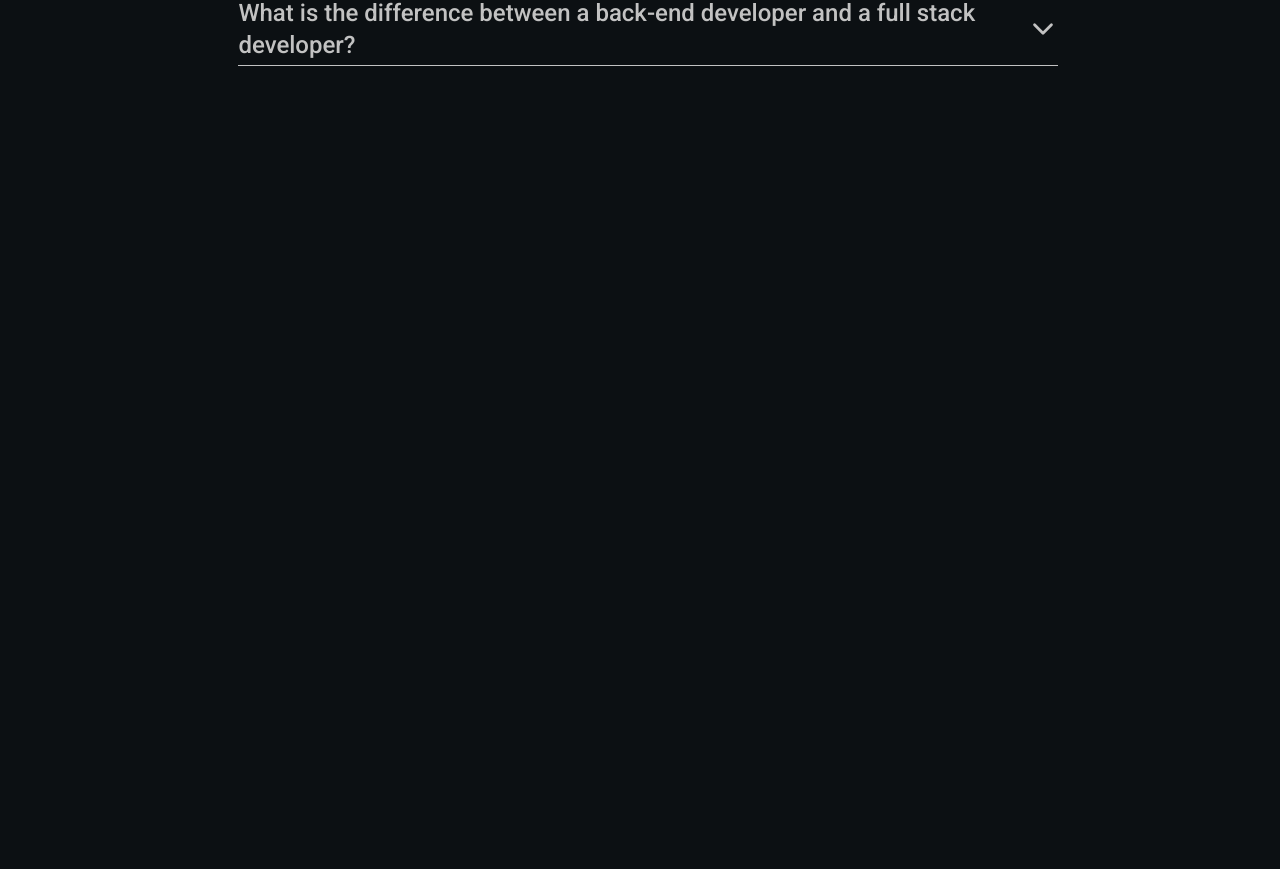
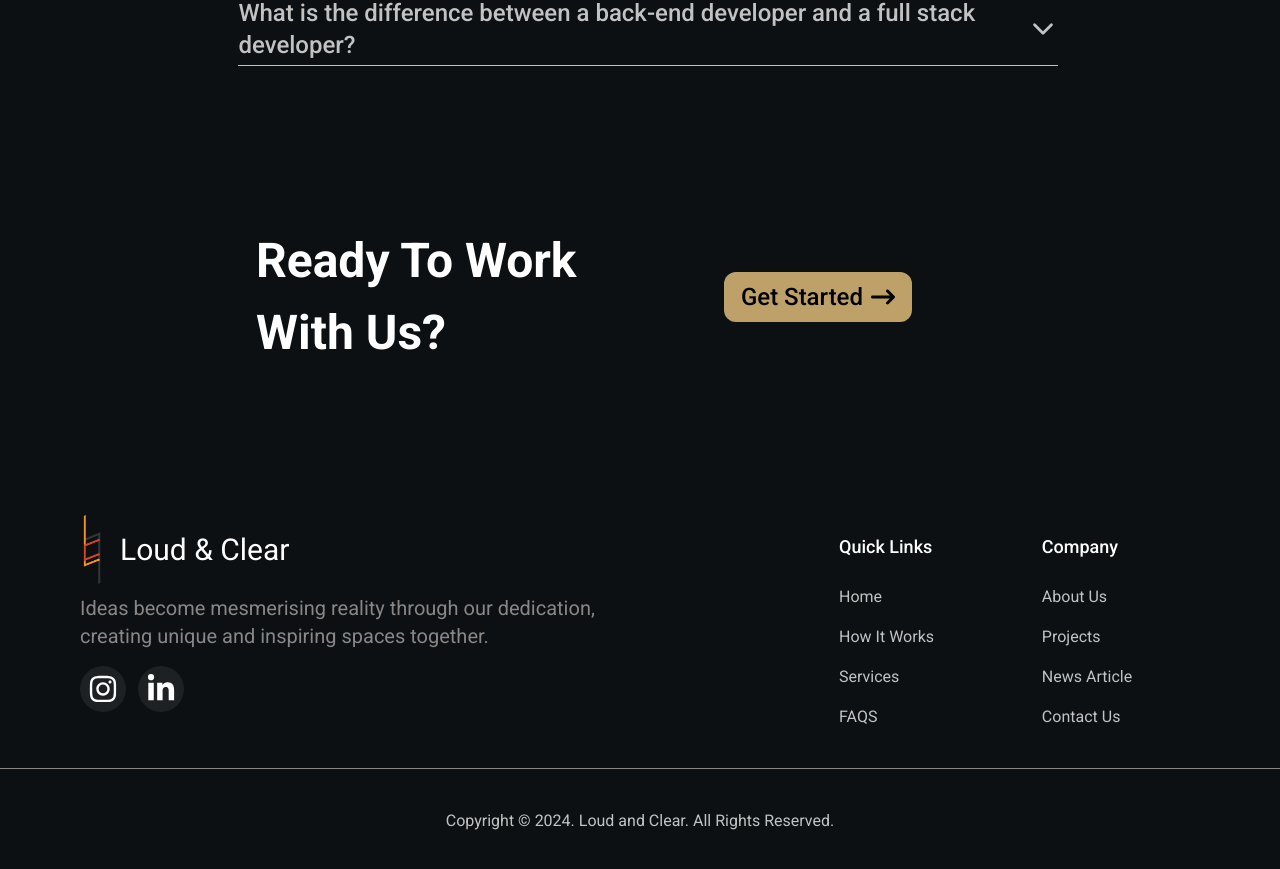
Before and after one commit to Loudandclear2024/Website, a Next.js app: page / in a window 1280 px wide. Shown: the part 4017-4886 px from the top of the page. Before the commit the page ends 4166 px from the top, so only its background shows below. Built offline with nearby package versions, Linux system fonts and the light colour scheme.

Commit message:
add: home page almost done

```diff
--- a/src/app/page.js
+++ b/src/app/page.js
@@ -9,6 +9,8 @@ import Brands from "@/components/Home/Brands"
 import Vis_Mis from "@/components/Home/Vis_Mis"
 import Testimonail from "@/components/Home/Testimonial"
 import { FAQs } from "@/components/Home/FAQs"
+import { FaArrowRightLong } from "react-icons/fa6"
+import { Footer } from "@/components/Footer"
 
 export default function Home() {
   return (
@@ -70,6 +72,45 @@ export default function Home() {
         <div className="px-6 py-16 sm:px-10 lg:py-20 lg:pl-24 lg:pr-20">
           <FAQs />
         </div>
+
+        <div className="px-6 py-16 sm:px-10 lg:py-20 lg:pl-24 lg:pr-20 xl:px-64">
+          <div className="sm:flex sm:items-center sm:justify-between">
+            <h1
+              className="text-white font-bold text-3xl sm:text-4xl sm:w-[300px] sm:leading-relaxed
+            md:text-5xl md:w-[420px] md:leading-[1.5]
+            "
+            >
+              Ready To Work With Us?
+            </h1>
+
+            <div>
+              <button
+                className="bg-secondary flex items-center text-black px-4 py-2 mt-4 sm:mt-0 rounded-xl font-medium text-base group sm:mr-4
+              border border-transparent hover:bg-transparent hover:text-secondary transition duration-300 ease-in-out hover:border-secondary lg:mr-28 lg:text-2xl"
+              >
+                Get Started
+                <FaArrowRightLong className="inline-block ml-2 text-black  group-hover:text-secondary duration-300 group-hover:ml-3" />
+              </button>
+            </div>
+          </div>
+        </div>
+
+        <div
+          className="my-4 py-10
+        relative after:absolute after:w-full after:bottom-0 after:bg-[#898686] after:h-[1px]
+        "
+        >
+          <Footer />
+        </div>
+
+        <div
+          className=" px-4 text-center pb-10 pt-6
+        "
+        >
+          <h1 className="text-light-gray">
+            Copyright &copy; 2024. Loud and Clear. All Rights Reserved.
+          </h1>
+        </div>
       </div>
     </main>
   )
--- /dev/null
+++ b/src/components/Footer.jsx
@@ -0,0 +1,67 @@
+import React from "react"
+import Image from "next/image"
+import { FaInstagram } from "react-icons/fa6"
+import { FaLinkedinIn } from "react-icons/fa"
+
+export const Footer = () => {
+  return (
+    <>
+      <div className="px-2 sm:px-7 sm:flex sm:justify-between md:px-16">
+        {/* Left */}
+        <div className="sm:w-3/5">
+          <div className="flex items-center">
+            <Image
+              src="/logo.png"
+              alt="logo"
+              width={100}
+              height={100}
+              className="w-14 h-18"
+            />
+
+            <h1 className="text-white text-2xl md:text-3xl">Loud & Clear</h1>
+          </div>
+
+          <p className="text-[#898686] px-4 md:w-4/5 lg:text-xl">
+            Ideas become mesmerising reality through our dedication, creating
+            unique and inspiring spaces together.
+          </p>
+
+          {/* Socials */}
+          <div className=" flex gap-3 mt-4 px-4">
+            <div className="bg-[#1D2123] rounded-full p-2 cursor-pointer">
+              <FaInstagram className="text-white text-3xl" />
+            </div>
+            <div className="bg-[#1D2123] rounded-full p-2 cursor-pointer">
+              <FaLinkedinIn className="text-white text-3xl" />
+            </div>
+          </div>
+        </div>
+
+        {/* Right */}
+        <div className="mt-7 px-4 space-y-5 sm:flex sm:space-y-0  sm:gap-10 grow md:justify-end lg:justify-evenly lg:w-[30%]">
+          {/* Quick Links */}
+          <div className="space-y-1 sm:space-y-6">
+            <h3 className="text-white font-medium text-lg">Quick Links</h3>
+            <ul className="text-light-gray flex gap-4 sm:flex-col">
+              <li className="cursor-pointer">Home</li>
+              <li className="cursor-pointer">How It Works</li>
+              <li className="cursor-pointer">Services</li>
+              <li className="cursor-pointer">FAQS</li>
+            </ul>
+          </div>
+
+          {/* Company */}
+          <div className="space-y-1 sm:space-y-6">
+            <h3 className="text-white font-medium text-lg">Company</h3>
+            <ul className="text-light-gray flex gap-4 sm:flex-col">
+              <li className="cursor-pointer">About Us</li>
+              <li className="cursor-pointer">Projects</li>
+              <li className="cursor-pointer">News Article</li>
+              <li className="cursor-pointer">Contact Us</li>
+            </ul>
+          </div>
+        </div>
+      </div>
+    </>
+  )
+}
```
